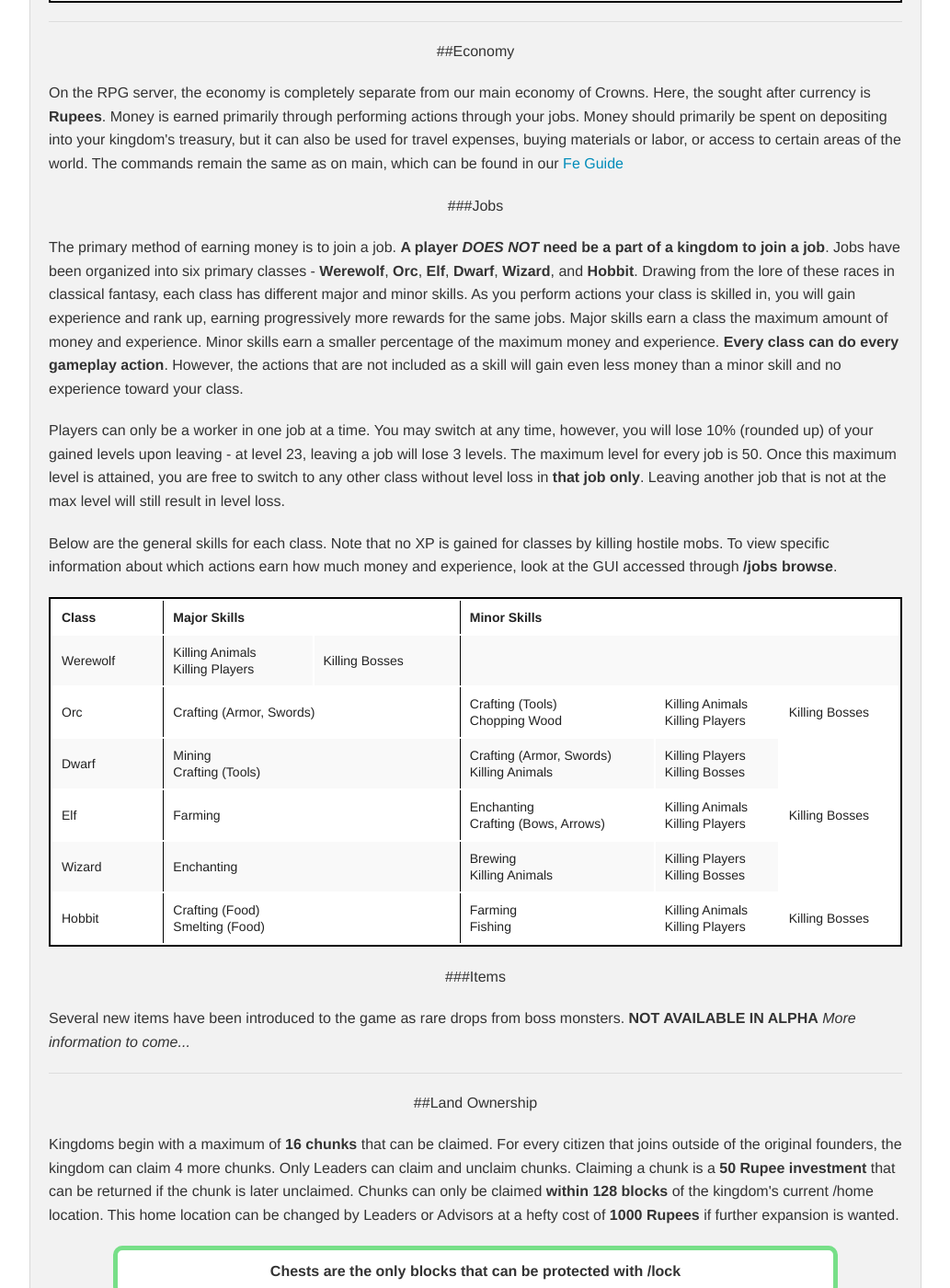
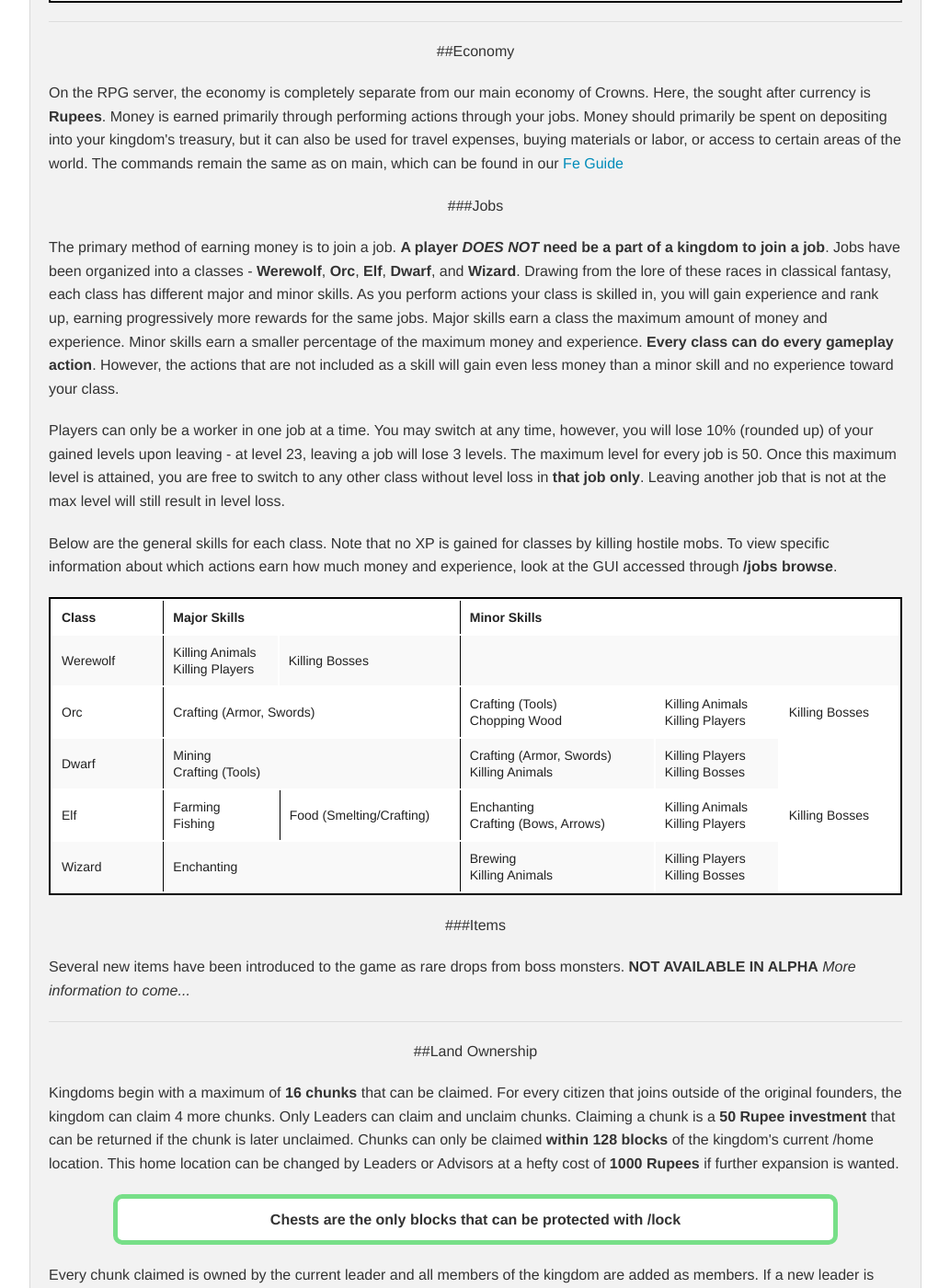
Before and after one commit to damnation-eu/website-beta, a Jekyll site: the page built from rpg-gameplay.md, in a window 1280 px wide and 1400 px high, scrolled down 3218 px. Shown: the whole window at 92% size, without its empty margins (123-1156 px from the left). Built offline with Jekyll 4.4.1, drawn with Linux system fonts in a browser that asks for light colours; nearby versions of some CDN libraries; library files that are not in the unit come from our copies.

Commit message:
Update rpg-gameplay.md

```diff
--- a/rpg-gameplay.md
+++ b/rpg-gameplay.md
@@ -151,7 +151,7 @@
 <div style="text-align: center;" markdown="1">
 ###Jobs
 </div>
-<p>The primary method of earning money is to join a job. <b>A player <i>DOES NOT</i> need be a part of a kingdom to join a job</b>. Jobs have been organized into six primary classes - <b>Werewolf</b>, <b>Orc</b>, <b>Elf</b>, <b>Dwarf</b>, <b>Wizard</b>, and <b>Hobbit</b>. Drawing from the lore of these races in classical fantasy, each class has different major and minor skills. As you perform actions your class is skilled in, you will gain experience and rank up, earning progressively more rewards for the same jobs. Major skills earn a class the maximum amount of money and experience. Minor skills earn a smaller percentage of the maximum money and experience. <b>Every class can do every gameplay action</b>. However, the actions that are not included as a skill will gain even less money than a minor skill and no experience toward your class.</p>
+<p>The primary method of earning money is to join a job. <b>A player <i>DOES NOT</i> need be a part of a kingdom to join a job</b>. Jobs have been organized into a classes - <b>Werewolf</b>, <b>Orc</b>, <b>Elf</b>, <b>Dwarf</b>, and <b>Wizard</b>. Drawing from the lore of these races in classical fantasy, each class has different major and minor skills. As you perform actions your class is skilled in, you will gain experience and rank up, earning progressively more rewards for the same jobs. Major skills earn a class the maximum amount of money and experience. Minor skills earn a smaller percentage of the maximum money and experience. <b>Every class can do every gameplay action</b>. However, the actions that are not included as a skill will gain even less money than a minor skill and no experience toward your class.</p>
 <p>Players can only be a worker in one job at a time. You may switch at any time, however, you will lose 10% (rounded up) of your gained levels upon leaving - at level 23, leaving a job will lose 3 levels. The maximum level for every job is 50. Once this maximum level is attained, you are free to switch to any other class without level loss in <b>that job only</b>. Leaving another job that is not at the max level will still result in level loss.</p>
 
 <p>Below are the general skills for each class. Note that no XP is gained for classes by killing hostile mobs. To view specific information about which actions earn how much money and experience, look at the GUI accessed through <b>/jobs browse</b>.</p>
@@ -183,7 +183,8 @@
   </tr>
   <tr>
     <td class="tg-9hbo">Elf</td>
-    <td class="tg-9hbo" style="border-left: 1px solid #000" colspan="2">Farming</td>
+    <td class="tg-9hbo" style="border-left: 1px solid #000">Farming<br/>Fishing</td>
+    <td class="tg-9hbo" style="border-left: 1px solid #000">Food (Smelting/Crafting)</td>
     <td class="tg-9hbo" style="border-left: 1px solid #000">Enchanting<br/>Crafting (Bows, Arrows)</td>
     <td class="tg-9hbo">Killing Animals<br/>Killing Players</td>
     <td class="tg-9hbo">Killing Bosses</td>
@@ -193,13 +194,6 @@
     <td class="tg-9hbo" style="border-left: 1px solid #000" colspan="2">Enchanting</td>
     <td class="tg-9hbo" style="border-left: 1px solid #000">Brewing<br/>Killing Animals</td>
     <td class="tg-9hbo">Killing Players<br/>Killing Bosses</td>
-  </tr>
-  <tr>
-    <td class="tg-9hbo">Hobbit</td>
-    <td class="tg-9hbo" style="border-left: 1px solid #000" colspan="2">Crafting (Food)<br/>Smelting (Food)</td>
-    <td class="tg-9hbo" style="border-left: 1px solid #000">Farming<br/>Fishing</td>
-    <td class="tg-9hbo">Killing Animals<br/>Killing Players</td>
-    <td class="tg-9hbo">Killing Bosses</td>
   </tr>
 </table>
 
```
